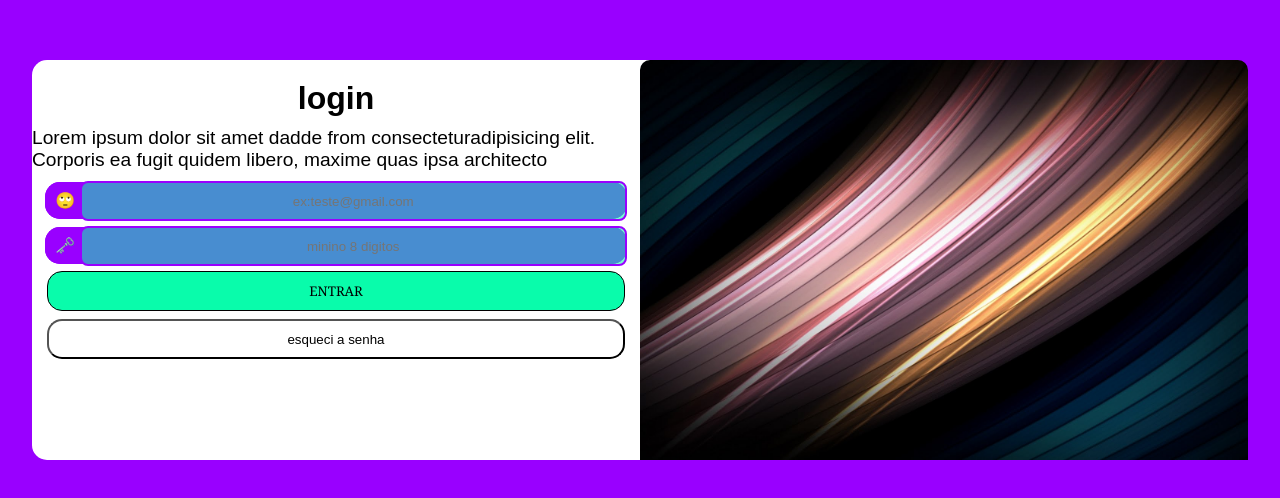
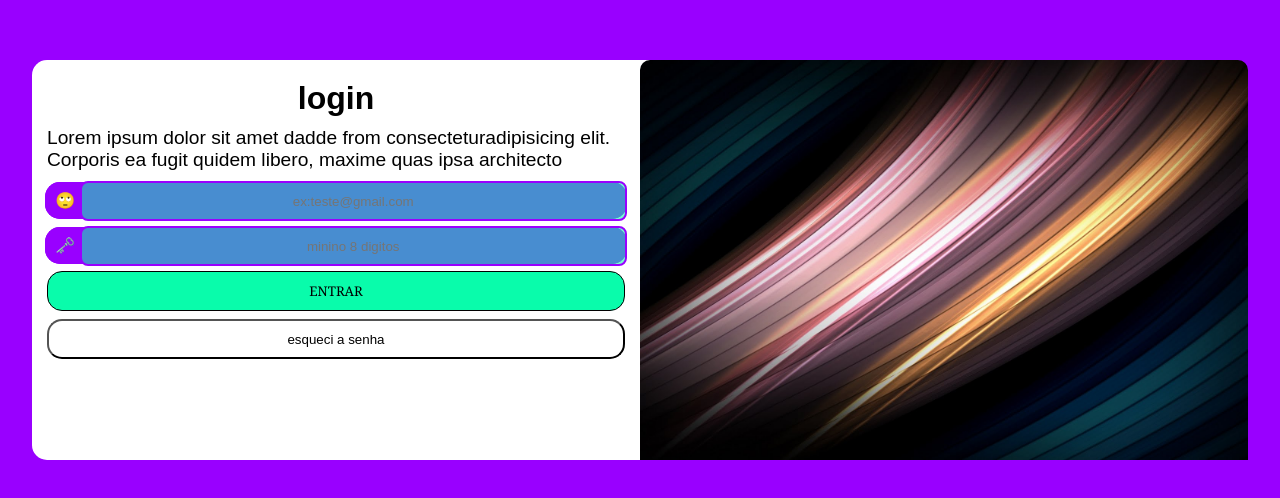
Before and after one commit to abraao-sx35/tela-de-login-responsiva, a plain HTML site: page index.html in a window 1280 px wide. Shown: the part 140-638 px from the top of the page. Drawn offline with Linux system fonts and the light colour scheme.

Commit message:
Update midia_style.css

```diff
--- a/midia_style.css
+++ b/midia_style.css
@@ -66,8 +66,7 @@
     .container_login>p{
         font-size: larger;
         text-align: left;
-        margin-left: 15px;
-        margin: 10px 0 10px 0;
+        margin: 10px 0 10px 15px;
     }
     input{
         width: 90%;
```
